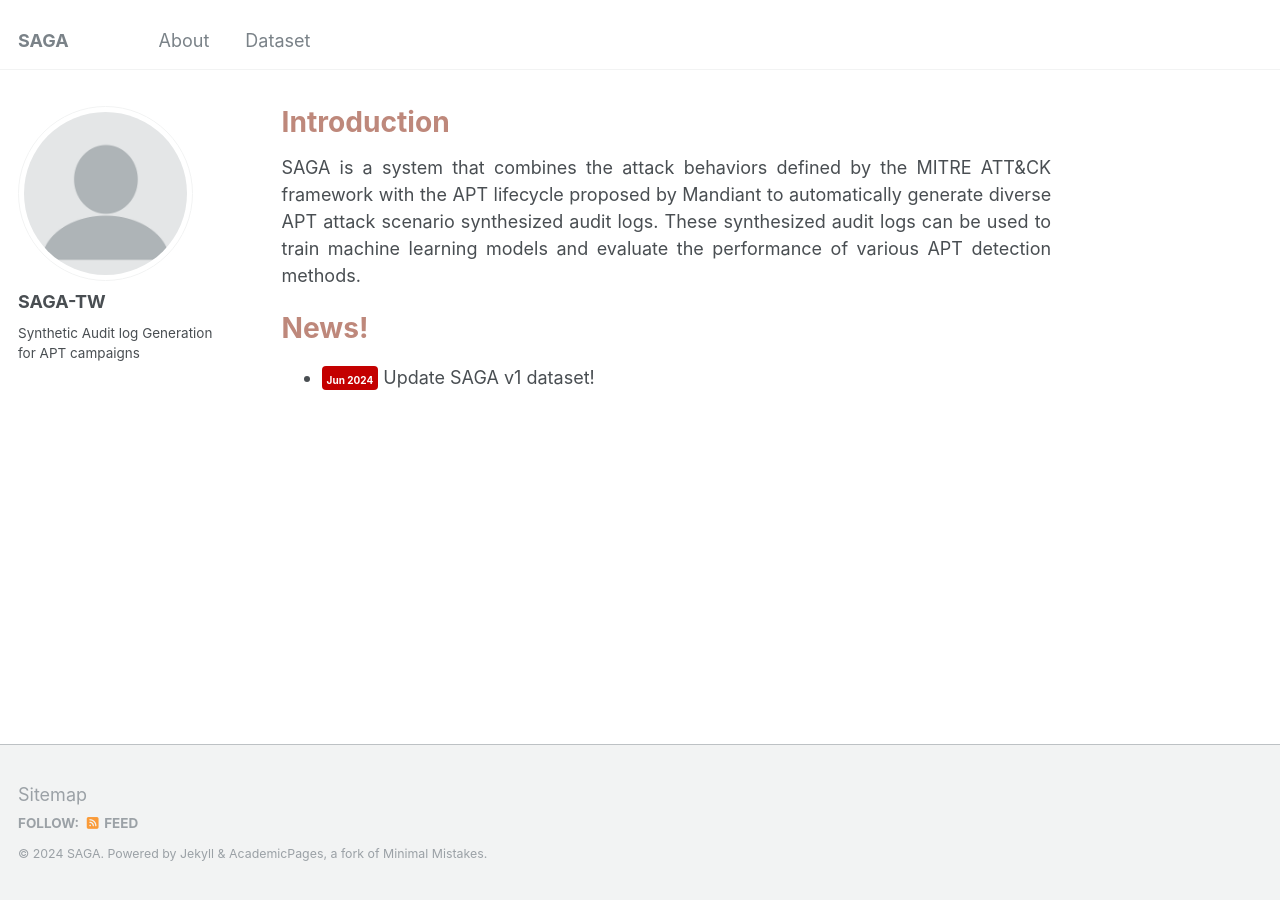
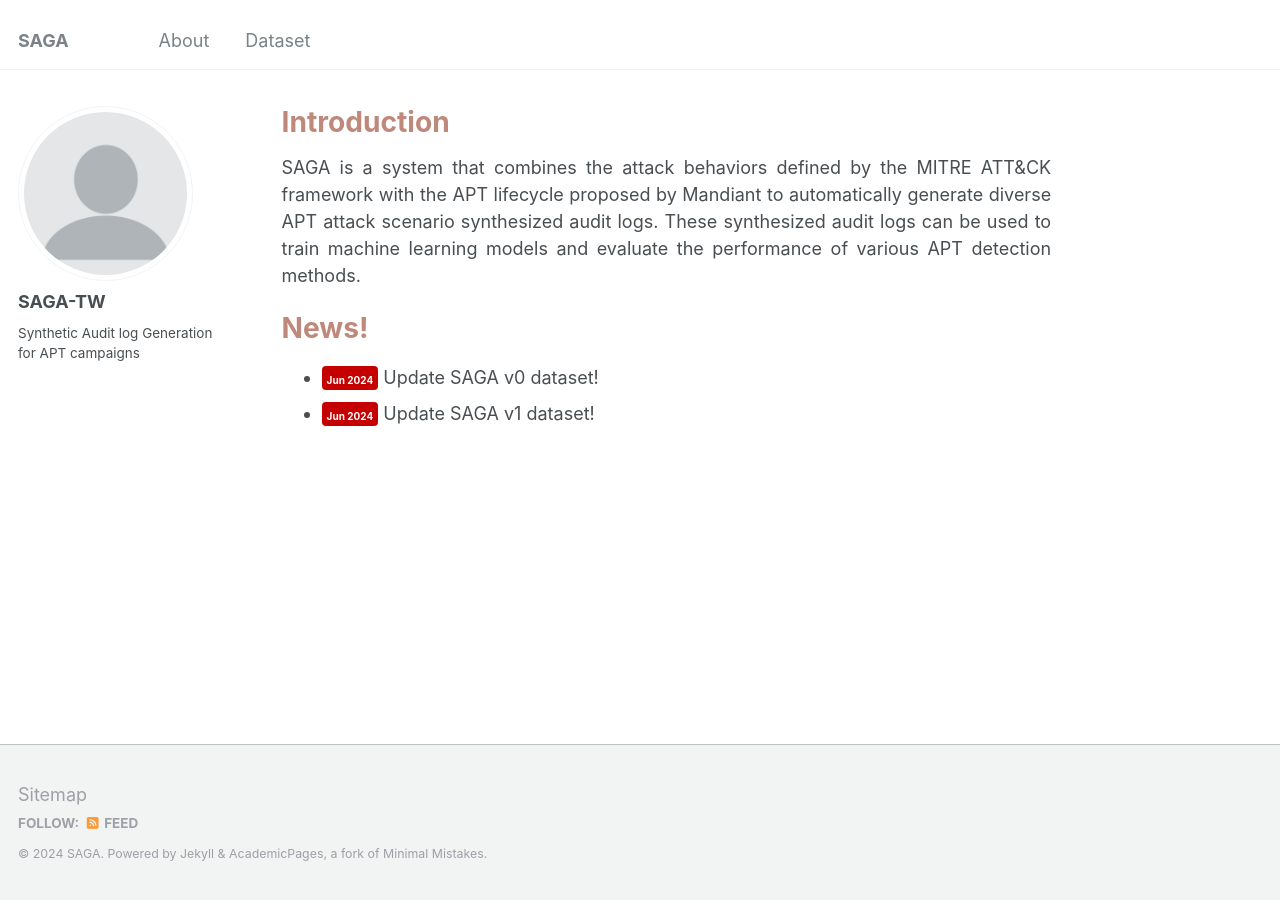
Before and after one commit to saga-tw/saga-tw.github.io, a Jekyll site: the page built from _pages/about.md, in a window 1280 px wide. Built offline with Jekyll 4.4.1, drawn with Linux system fonts in a browser that asks for light colours.

Commit message:
Update about.md

```diff
--- a/_pages/about.md
+++ b/_pages/about.md
@@ -11,5 +11,6 @@ redirect_from:
 
 <h1 style= "color:#be887b"> News! </h1>
 <ul>
+  <li> <span style="border-width: 3px ; width: 150px; height: 30px ; padding: 1px 5px 2px 5px; text-align: center; background-color:#C40000;border-radius: 4px;"><font style="font-weight:bold" color="white" size="1">Jun 2024</font></span> Update SAGA v0 dataset!</li>
   <li> <span style="border-width: 3px ; width: 150px; height: 30px ; padding: 1px 5px 2px 5px; text-align: center; background-color:#C40000;border-radius: 4px;"><font style="font-weight:bold" color="white" size="1">Jun 2024</font></span> Update SAGA v1 dataset!</li>
 </ul>
```
